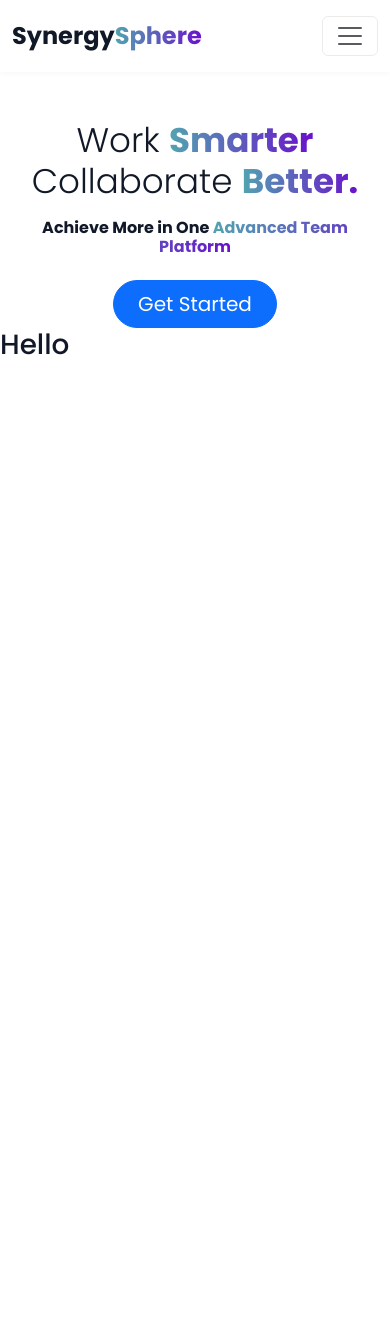
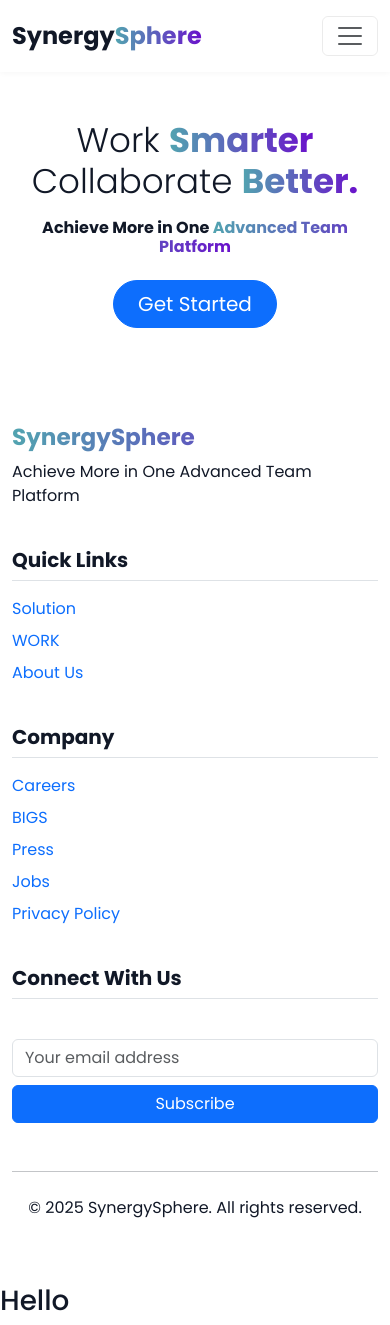
Before and after one commit to Sneh-Gohel/Odoo-NMIT-First-Round, a React (Vite) app in the folder frontend/: page /home in a window 390 px wide. Before the commit the page ends 844 px from the top, so only its background shows below. Built offline with nearby package versions, Linux system fonts and the light colour scheme.

Commit message:
Footer ready

```diff
--- a/frontend/src/App.jsx
+++ b/frontend/src/App.jsx
@@ -16,6 +16,7 @@ function App() {
         <Route path="/signup" element={<Signup />} />
         <Route path="/home" element={<LandingPage />} />
 
+
         {/* Catch-all */}
         <Route path="*" element={<Navigate to="/login" replace />} />
       </Routes>
--- /dev/null
+++ b/frontend/src/components/Footer/Footer.jsx
@@ -0,0 +1,78 @@
+import React from 'react';
+import { Link } from 'react-router-dom';
+
+function Footer() {
+  return (
+    <footer className="footer py-5 mt-5">
+      <div className="container">
+        <div className="row">
+          {/* Brand Section */}
+          <div className="col-lg-4 col-md-6 mb-4">
+            <h3 className="logo__gradient mb-2">SynergySphere</h3>
+            <p className="footer-tagline">Achieve More in One Advanced Team Platform</p>
+          </div>
+
+          {/* Quick Links Section */}
+          <div className="col-lg-2 col-md-6 mb-4">
+            <h5 className="fw-bold mb-3 border-bottom pb-2 footer-heading">Quick Links</h5>
+            <ul className="list-unstyled">
+              <li className="mb-2"><Link to="/solution" className="text-decoration-none footer-link">Solution</Link></li>
+              <li className="mb-2"><Link to="/work" className="text-decoration-none footer-link">WORK</Link></li>
+              <li className="mb-2"><Link to="/about" className="text-decoration-none footer-link">About Us</Link></li>
+            </ul>
+          </div>
+
+          {/* Company Section */}
+          <div className="col-lg-3 col-md-6 mb-4">
+            <h5 className="fw-bold mb-3 border-bottom pb-2 footer-heading">Company</h5>
+            <ul className="list-unstyled">
+              <li className="mb-2"><Link to="/careers" className="text-decoration-none footer-link">Careers</Link></li>
+              <li className="mb-2"><Link to="/bigs" className="text-decoration-none footer-link">BIGS</Link></li>
+              <li className="mb-2"><Link to="/press" className="text-decoration-none footer-link">Press</Link></li>
+              <li className="mb-2"><Link to="/jobs" className="text-decoration-none footer-link">Jobs</Link></li>
+              <li className="mb-2"><Link to="/privacy" className="text-decoration-none footer-link">Privacy Policy</Link></li>
+            </ul>
+          </div>
+
+          {/* Connect Section */}
+          <div className="col-lg-3 col-md-6 mb-4">
+            <h5 className="fw-bold mb-3 border-bottom pb-2 footer-heading">Connect With Us</h5>
+            <div className="d-flex gap-3 mb-4">
+              <a href="#" className="text-decoration-none social-icon" aria-label="Facebook">
+                <i className="fab fa-facebook-f fa-lg"></i>
+              </a>
+              <a href="#" className="text-decoration-none social-icon" aria-label="Twitter">
+                <i className="fab fa-twitter fa-lg"></i>
+              </a>
+              <a href="#" className="text-decoration-none social-icon" aria-label="LinkedIn">
+                <i className="fab fa-linkedin-in fa-lg"></i>
+              </a>
+              <a href="#" className="text-decoration-none social-icon" aria-label="Instagram">
+                <i className="fab fa-instagram fa-lg"></i>
+              </a>
+            </div>
+            <div className="mt-3">
+              <div className="input-group mb-2">
+                <input
+                  type="email"
+                  className="form-control newsletter-input"
+                  placeholder="Your email address"
+                  aria-label="Email"
+                />
+              </div>
+              <button className="btn btn-primary w-100 rounded newsletter-btn">Subscribe</button>
+            </div>
+          </div>
+        </div>
+
+        <hr className="my-4 footer-divider" />
+
+        <div className="text-center">
+          <p className="footer-copyright">© {new Date().getFullYear()} SynergySphere. All rights reserved.</p>
+        </div>
+      </div>
+    </footer>
+  );
+}
+
+export default Footer;
--- /dev/null
+++ b/frontend/src/components/Footer/footer.css
@@ -0,0 +1,108 @@
+/* Footer.css with theme support */
+.footer {
+  background-color: rgb(var(--bg));
+  color: rgb(var(--text));
+  transition: background 180ms ease, color 180ms ease;
+}
+
+.footer-heading {
+  color: rgb(var(--text));
+  border-color: rgb(var(--muted)) !important;
+}
+
+.footer-tagline {
+  color: rgb(var(--muted));
+  margin: 0;
+}
+
+.footer-link {
+  color: rgb(var(--muted));
+  transition: color 0.3s ease;
+}
+
+.footer-link:hover {
+  color: rgb(var(--primary-1));
+}
+
+.logo__gradient {
+  background: linear-gradient(90deg, rgb(var(--primary-1)), rgb(var(--primary-2)));
+  -webkit-background-clip: text;
+  -webkit-text-fill-color: transparent;
+  background-clip: text;
+  text-fill-color: transparent;
+  font-size: 2.2rem;
+  font-weight: 700;
+  margin-bottom: 0.5rem;
+  display: inline-block;
+}
+
+/* Social icons */
+.social-icon {
+  transition: all 0.3s ease;
+  width: 40px;
+  height: 40px;
+  display: flex;
+  align-items: center;
+  justify-content: center;
+  border-radius: 50%;
+  color: rgb(var(--muted));
+}
+
+.social-icon:hover {
+  background: linear-gradient(90deg, rgb(var(--primary-1)), rgb(var(--primary-2)));
+  color: white !important;
+  transform: translateY(-3px);
+}
+
+/* Form elements */
+.newsletter-input {
+  background-color: rgba(var(--muted), 0.1);
+  border: 1px solid rgba(var(--muted), 0.3);
+  color: rgb(var(--text));
+  transition: all 0.3s ease;
+}
+
+.newsletter-input:focus {
+  background-color: rgba(var(--muted), 0.15);
+  border-color: rgb(var(--primary-1));
+  box-shadow: 0 0 0 0.2rem rgba(var(--primary-1), 0.25);
+  color: rgb(var(--text));
+  outline: none;
+}
+
+.newsletter-input::placeholder {
+  color: rgba(var(--muted), 0.7);
+}
+
+.newsletter-btn {
+  background: linear-gradient(90deg, rgb(var(--primary-1)), rgb(var(--primary-2)));
+  border: none;
+  color: white;
+  transition: all 0.3s ease;
+}
+
+.newsletter-btn:hover {
+  background: linear-gradient(90deg, rgb(var(--primary-1)), rgb(var(--primary-2)));
+  transform: translateY(-2px);
+  box-shadow: 0 4px 8px rgba(0, 0, 0, 0.15);
+}
+
+.footer-divider {
+  border-color: rgba(var(--muted), 0.3) !important;
+}
+
+.footer-copyright {
+  color: rgb(var(--muted));
+  margin: 0;
+}
+
+/* Responsive adjustments */
+@media (max-width: 768px) {
+  .footer {
+    text-align: center;
+  }
+
+  .logo__gradient {
+    font-size: 1.8rem;
+  }
+}
--- a/frontend/src/pages/LandingPage/LandingPage.jsx
+++ b/frontend/src/pages/LandingPage/LandingPage.jsx
@@ -1,12 +1,14 @@
 // import React from 'react'
 import Navbar from '../../components/Navbar/Navbar'
 import Hero from '../../components/Hero/Hero'
+import Footer from '../../components/Footer/Footer'
 
 const LandingPage = () => {
   return (
     <div>
         <Navbar />
         <Hero/>
+        <Footer/>
         <h1>Hello</h1>
     </div>
   )
```
